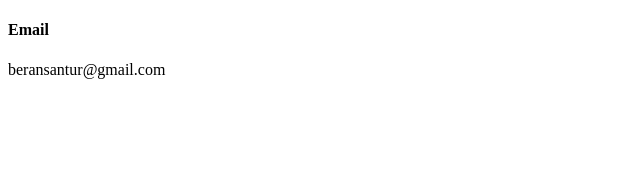
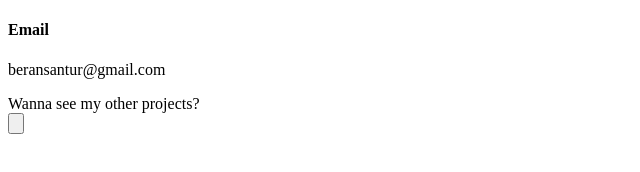
Before and after one commit to BeranSantur/beransantur-beransantur.github.io, a plain HTML site: page contactme.html in a window 1280 px wide. Shown: the whole page, without its empty margins (0-640 px from the left). Drawn offline with Linux system fonts and the light colour scheme.

Commit message:
Update contactme.html

```diff
--- a/contactme.html
+++ b/contactme.html
@@ -7,5 +7,11 @@
   <body>
     <h4>Email</h4>
     beransantur@gmail.com
+
+    <p><form class="" action="https://github.com/BeranSantur" method="post"></p>
+      <label> Wanna see my other projects?</label>
+      <br>
+      <input type="button" name="why not" value="">
+
   </body>
 </html>
```
